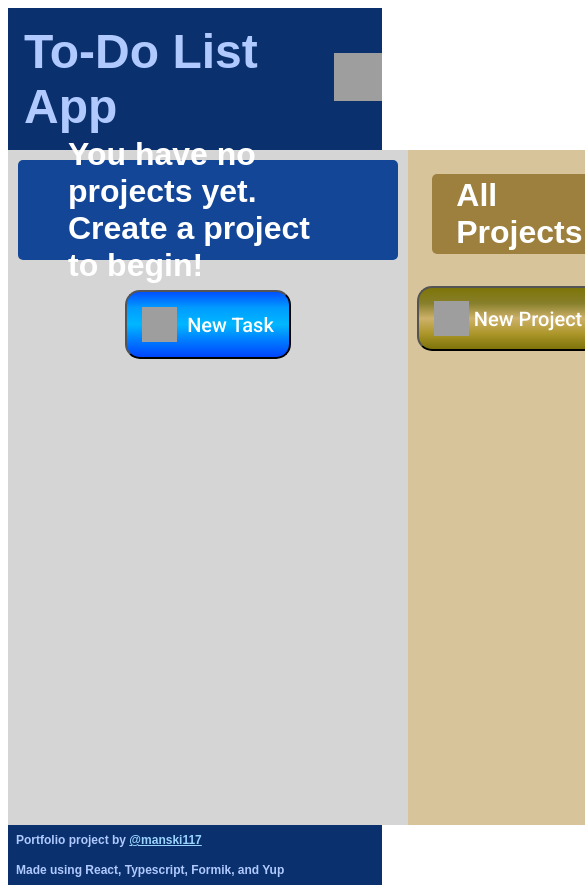
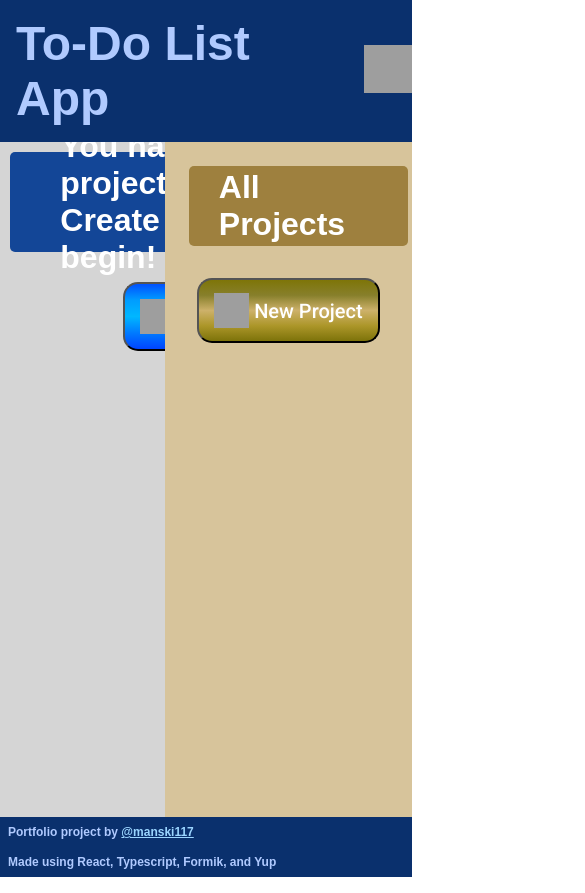
Before and after one commit to manski117/todo-list-remake, a React (Create React App) app: page / in a window 390 px wide. Shown: the top 893 px of the page, 585 px wide, since content can reach past the window. Built offline with nearby package versions, Linux system fonts and the light colour scheme; grey boxes are pictures that could not be loaded.

Commit message:
Add responsive design via @media

```diff
--- a/src/App.css
+++ b/src/App.css
@@ -9,6 +9,8 @@
   font-family: Arial, Helvetica, sans-serif;
   box-sizing: border-box;
 }
+
+
 
 :root {
   --header-color: #0A306D;
@@ -47,6 +49,16 @@
 }
 
 /* ####### Layout Stuff ######## */
+body{
+  margin: 0;
+  padding: 0;
+}
+
+html, body{
+  height: 100vh;
+}
+
+
 .flexbox{
   display: flex;
 }
@@ -55,6 +67,8 @@
   display: flex;
   flex-direction: column;
   width: 100%;
+  height: 100vh;
+  flex: 1;
 }
 
 nav{
@@ -82,6 +96,7 @@ nav h1{
 main{
   flex-direction: row;
   min-height: 80vh;
+  height: 100%;
 
   width: 100%;
   background-color: var(--project-bg-color);
@@ -601,3 +616,58 @@ a{
 a:hover{
   color:var(--link-hover-color);
 }
+
+
+
+/****** RESPONSIVE DESIGN ********/
+
+/* medium screens */
+@media(max-width: 1200px){
+
+  main{
+    position: relative;
+  }
+  #projects-sidebar{
+    position: absolute;
+    right: 0;
+    height: 100%;
+    width: 60%;
+  }
+  nav{
+    z-index: 3;
+  }
+
+  footer{
+    z-index: 2;
+  }
+
+  .App{
+    /* height: fit-content; */
+  }
+
+
+}
+
+
+/* small screens */
+@media(max-width: 600px){
+
+
+  .task-info-container{
+    display: flex;
+    flex-direction: column;
+    gap: 10px;
+  }
+
+  .task-info-container h3,p{
+    text-align: left;
+    margin: 10px 10px;
+  }
+
+  .App{
+    height: fit-content;
+    min-width: 412px;
+  }
+
+
+}
```
